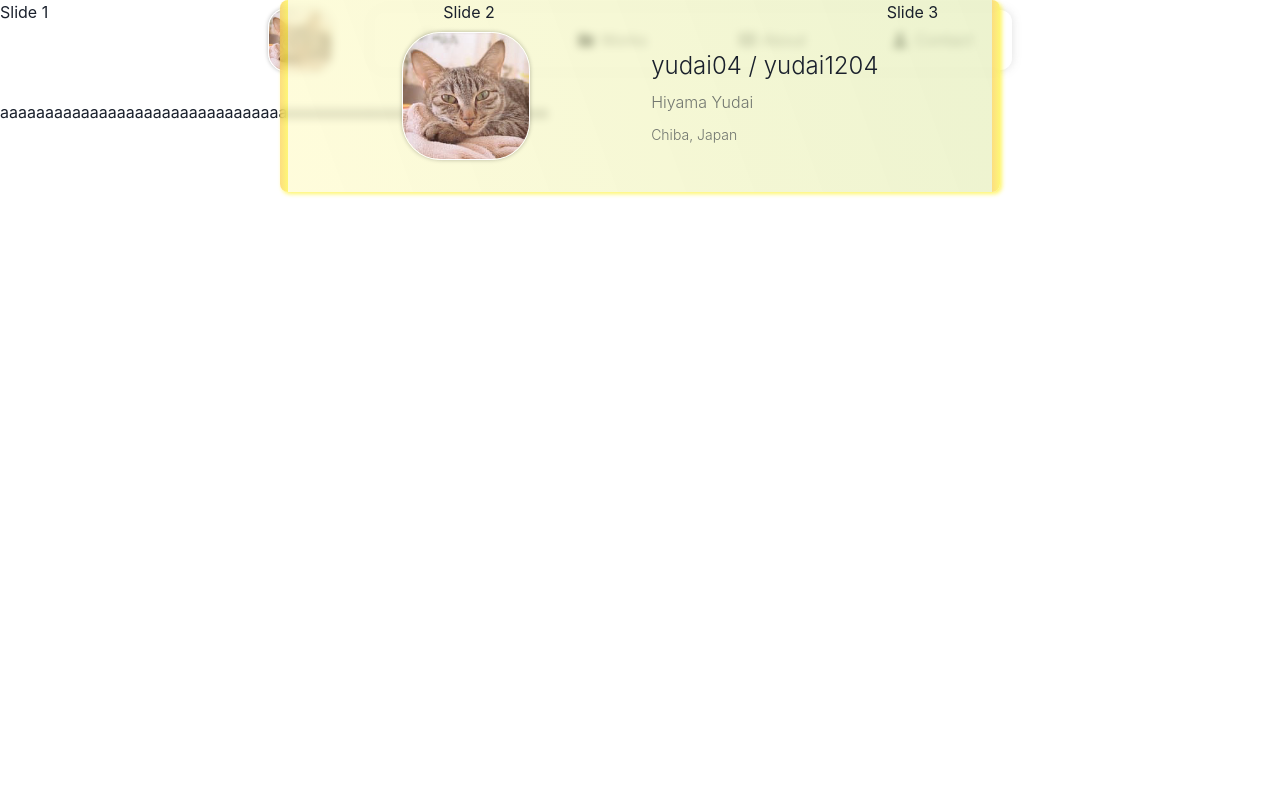
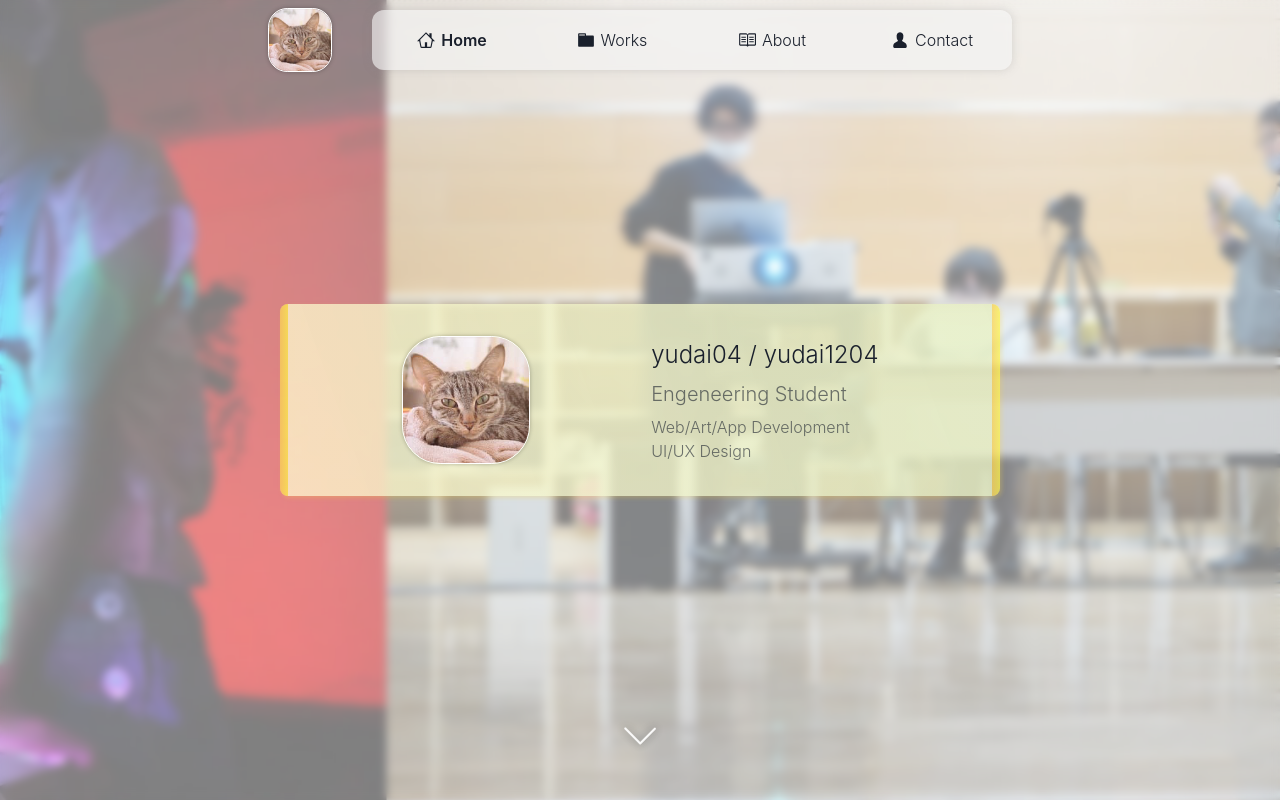
Before and after one commit to yudai1204/portfolio-2.0, a Next.js app: page / in a window 1280 px wide. Shown: the top 802 px of the page. Built offline with nearby package versions, Linux system fonts and the light colour scheme.

Commit message:
背景にSwiperを設置

```diff
--- a/src/components/introductionCard.tsx
+++ b/src/components/introductionCard.tsx
@@ -5,11 +5,9 @@ import { IconImg } from "./iconImg";
 const appear = keyframes`
   from {
     opacity: 0;
-    transform: translateY(-1rem);
   }
   to {
     opacity: 1;
-    transform: translateY(0);
   }
 `;
 
@@ -27,12 +25,16 @@ const IntroductionCardMain = () => (
       <Text fontSize={{ base: "xl", sm: "2xl" }} fontWeight="300">
         yudai04 / yudai1204
       </Text>
-      <Text fontSize="md" fontWeight="300" opacity="0.6">
-        Hiyama Yudai
+      <Text fontSize={{ base: "md", sm: "xl" }} fontWeight="300" opacity="0.6">
+        Engeneering Student
       </Text>
-      <Text fontSize="sm" fontWeight="300" opacity="0.6" mt={1}>
-        Chiba, Japan
-      </Text>
+      <VStack spacing={0} align="flex-start">
+        {["Web/Art/App Development", "UI/UX Design"].map((text) => (
+          <Text fontSize={{ base: "xs", sm: "md" }} fontWeight="300" opacity="0.6" key={text}>
+            {text}
+          </Text>
+        ))}
+      </VStack>
     </VStack>
   </Flex>
 );
@@ -42,16 +44,16 @@ export const IntroductionCard = () => {
 
   return (
     <Box
-      mx="auto"
+      h="fit-content"
       maxW="720px"
       w="80%"
-      bg="#fff5"
+      bg="#fff7"
       borderRadius=".5rem"
-      boxShadow="2px 2px 4px #feef0099"
-      backdropFilter="blur(4px)"
+      boxShadow="2px 2px 4px #fcd14644"
       css={css`
         animation: ${appear} 2s ease;
       `}
+      mx="auto"
     >
       <Flex h="fit-content">
         <Box bg={bg} borderLeftRadius="1000px" w=".5rem" />
--- a/src/components/introductionSwiper.tsx
+++ b/src/components/introductionSwiper.tsx
@@ -1,31 +1,85 @@
-import { Box } from "@chakra-ui/react";
+import { Box, Image, Flex, Icon } from "@chakra-ui/react";
+import { keyframes } from "@emotion/react";
+import { useMemo } from "react";
+import { SlArrowDown } from "react-icons/sl";
+import { Pagination, Navigation, Autoplay } from "swiper/modules"; //使いたい機能をインポート
 import { Swiper, SwiperSlide } from "swiper/react";
 import { IntroductionCard } from "./introductionCard";
+import { useSvhSupport } from "@/utils/useSvhSupport";
 
 import "swiper/css";
 
+const scroll = keyframes`
+  0%, 100% {
+    transform: translateY(0);
+    opacity: 1;
+  }
+  50% {
+    transform: translateY(0.8rem);
+    opacity: 0.5;
+  }
+`;
+
+const swiperImages: string[] = ["w2.jpg", "w1.jpg", "DSC01409.JPG", "nasa_won.jpg"];
+
 export const IntroductionSwiper = () => {
+  const swiperItems = useMemo(() => {
+    return [
+      ...swiperImages.map((url) => (
+        <Box w="100%" h="100%" key={url} bg="white">
+          <Image src={url} w="100%" h="100%" objectFit="cover" alt="PortfolioImage" opacity={0.5} />
+        </Box>
+      )),
+    ];
+  }, []);
+
+  const svhSupport = useSvhSupport();
+
   return (
-    <Box position="relative" h="100vh">
-      <Box position="absolute" top="100px">
-        aaaaaaaaaaaaaaaaaaaaaaaaaaaaaaaaaaaaaaaaaaaaaaaaaaaaaaaaaaaaa
-      </Box>
-      <Box w="100%" h="100%" position="absolute" top="0" left="0">
+    <Box position="relative" h={svhSupport === false ? "90vh" : "100svh"} bg="#f0f1">
+      <Flex
+        zIndex={1}
+        w="100%"
+        h="100%"
+        position="absolute"
+        top="0"
+        left="0"
+        justify="center"
+        align="center"
+        backdropFilter="blur(4px)"
+      >
         <IntroductionCard />
-      </Box>
-      <Box w="100%" h="100%" position="absolute" top="0" left="0">
+      </Flex>
+      <Box w="100%" h="100%" position="absolute" top="0" left="0" zIndex={0}>
         <Swiper
-          spaceBetween={50}
-          slidesPerView={3}
-          onSlideChange={() => console.log("slide change")}
-          onSwiper={(swiper) => console.log(swiper)}
+          slidesPerView={1} //一度に表示するスライドの数
+          pagination={{
+            clickable: true,
+          }} //　何枚目のスライドかを示すアイコン、スライドの下の方にある
+          navigation={false}
+          loop={true}
+          modules={[Navigation, Autoplay, Pagination]}
+          speed={1500}
+          autoplay={{
+            delay: 5000,
+            disableOnInteraction: false,
+          }}
+          style={{ height: "100%" }}
         >
-          <SwiperSlide>Slide 1</SwiperSlide>
-          <SwiperSlide>Slide 2</SwiperSlide>
-          <SwiperSlide>Slide 3</SwiperSlide>
-          <SwiperSlide>Slide 4</SwiperSlide>
+          {swiperItems.map((item, index) => (
+            <SwiperSlide key={index}>{item}</SwiperSlide>
+          ))}
         </Swiper>
       </Box>
+      <Flex position="absolute" bottom="50px" left="0" w="100%" justify="center" align="center" zIndex={1}>
+        <Icon
+          as={SlArrowDown}
+          fontSize="2rem"
+          color="white"
+          filter="drop-shadow(0 0 5px #0008)"
+          animation={`${scroll} 3s ease-in-out infinite`}
+        />
+      </Flex>
     </Box>
   );
 };
--- a/src/components/menu.tsx
+++ b/src/components/menu.tsx
@@ -55,7 +55,7 @@ type Props = {
 const MenuWide = (props: Props) => {
   const { active } = props;
   return (
-    <Box position="fixed" top={0} left={0} w="100%" h="60px" my="10px">
+    <Box position="fixed" top={0} left={0} w="100%" h="60px" my="10px" zIndex={1000}>
       <Flex w="100%" maxW="880px" margin="0 auto" h="100%" justify="center" align="center" gap="1rem">
         <Link href="/" _hover={{ opacity: 0.9 }} w="10%" h="100%" title="yudai04">
           <Flex w="100%" h="100%" align="center">
@@ -66,8 +66,8 @@ const MenuWide = (props: Props) => {
           w="90%"
           maxW="640px"
           h="100%"
-          bg="#fff8"
-          backdropFilter="blur(2px)"
+          bg="#f4f4f49f"
+          backdropFilter="blur(3px)"
           boxShadow="0 0 10px #8884"
           borderRadius="xl"
           justify="space-around"
@@ -90,7 +90,7 @@ const MenuWide = (props: Props) => {
                 align="center"
                 h="100%"
                 transition="0.3s"
-                _hover={{ bgColor: "#eee" }}
+                _hover={{ bgColor: "#fff9" }}
                 gap={1.5}
               >
                 <Icon as={link.icon} fontSize="lg" />
@@ -119,10 +119,10 @@ const MenuNarrow = (props: Props) => {
         w="100%"
         justify="left"
         align="center"
-        zIndex="100"
+        zIndex="1000"
         bg="#fff8"
         backdropFilter="blur(2px)"
-        boxShadow="0 0 10px #ccc4"
+        boxShadow="0 0 10px #ddd7"
         userSelect="none"
       >
         <Icon
--- a/src/pages/index.tsx
+++ b/src/pages/index.tsx
@@ -21,7 +21,7 @@ const Home = () => {
       </Head>
       <Box>
         <Menu active="home" />
-        <Box>
+        <Box zIndex={0}>
           <IntroductionSwiper />
         </Box>
 
--- /dev/null
+++ b/src/utils/useSvhSupport.ts
@@ -0,0 +1,12 @@
+import { useEffect, useState } from "react";
+
+export const useSvhSupport = () => {
+  const [isSupport, setIsSupport] = useState(true);
+
+  useEffect(() => {
+    const result = CSS.supports("height", "100svh");
+    setIsSupport(result);
+  }, []);
+
+  return isSupport;
+};
```
Also changed, not shown: public/nasa_won.jpg (added).
